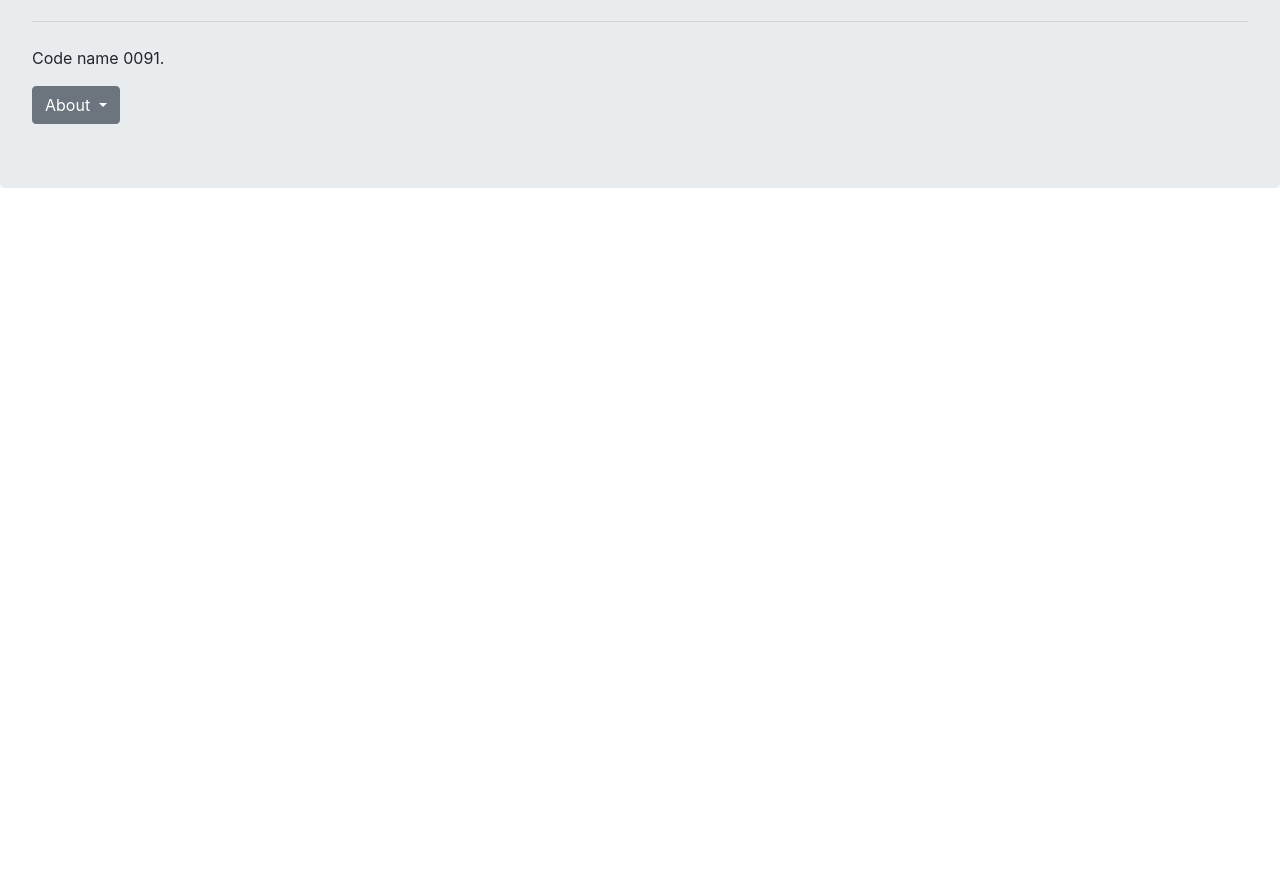
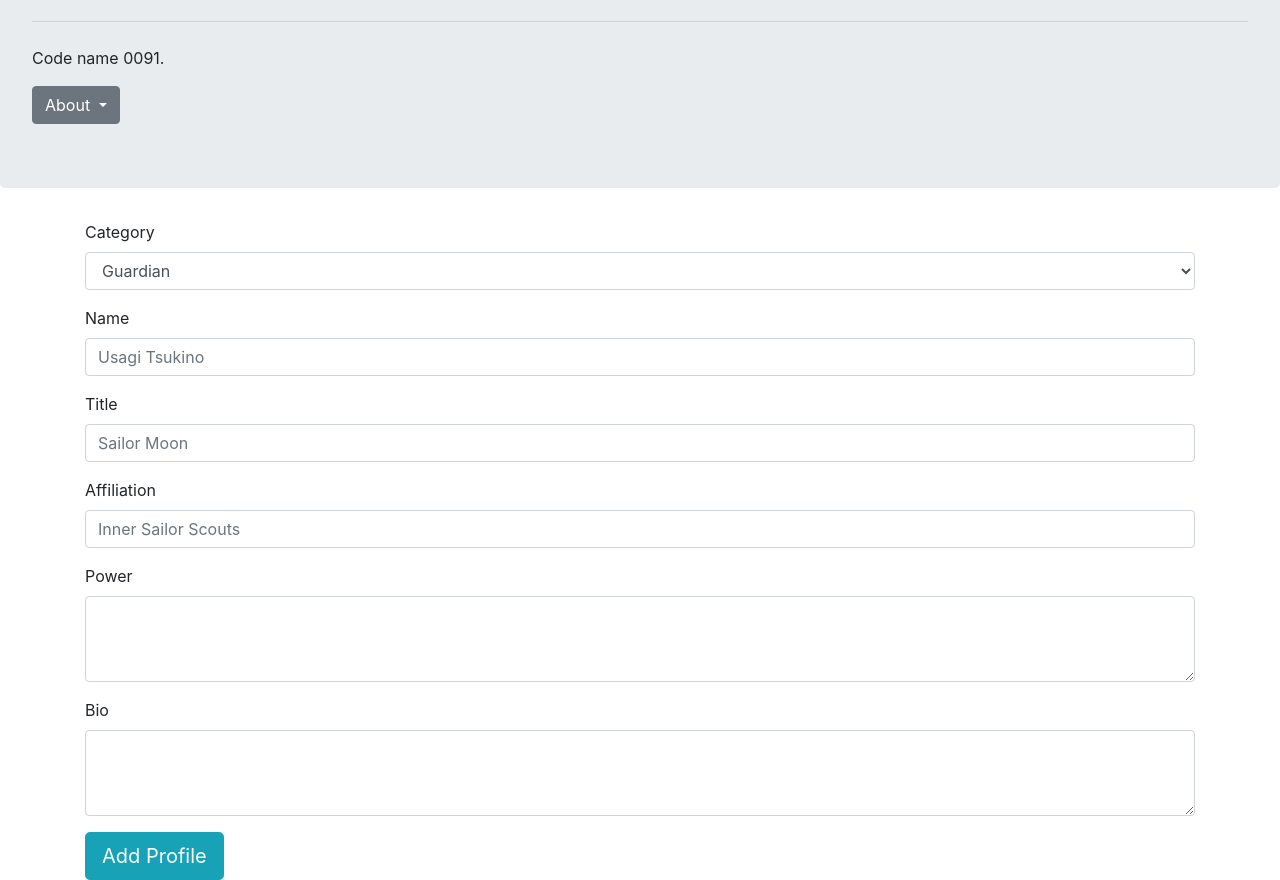
Before and after one commit to cglorious/fruits-parlor-crown-frontend, a plain HTML site: page index.html in a window 1280 px wide. Shown: the part 172-1052 px from the top of the page. Before the commit the page ends 800 px from the top, so only its background shows below. Drawn offline with nearby package versions, Linux system fonts and the light colour scheme; no server answers.

Commit message:
form template in html file

```diff
--- a/index.html
+++ b/index.html
@@ -39,6 +39,39 @@
       <div class="container" id="form-container">
       </div>
 
+      <div class="container">
+        <form>
+          <div class="form-group">
+            <label for="exampleFormControlSelect1">Category</label>
+            <select class="form-control" id="exampleFormControlSelect1">
+              <option>Guardian</option>
+              <option>Villian</option>
+            </select>
+          </div>
+          <div class="form-group">
+            <label for="exampleFormControlInput1">Name</label>
+            <input type="text" class="form-control" id="exampleFormControlInput1" placeholder="Usagi Tsukino">
+          </div>
+          <div class="form-group">
+            <label for="exampleFormControlInput1">Title</label>
+            <input type="text" class="form-control" id="exampleFormControlInput1" placeholder="Sailor Moon">
+          </div>
+          <div class="form-group">
+            <label for="exampleFormControlInput1">Affiliation</label>
+            <input type="text" class="form-control" id="exampleFormControlInput1" placeholder="Inner Sailor Scouts">
+          </div>
+          <div class="form-group">
+            <label for="exampleFormControlTextarea1">Power</label>
+            <textarea class="form-control" id="exampleFormControlTextarea1" rows="3"></textarea>
+          </div>
+          <div class="form-group">
+            <label for="exampleFormControlTextarea1">Bio</label>
+            <textarea class="form-control" id="exampleFormControlTextarea1" rows="3"></textarea>
+          </div>
+          <button type="submit" class='btn btn-primary btn-lg btn btn-info'>Add Profile</button>
+        </form>
+      </div>
+
     </section>
 
     <script src="index.js" type="text/javascript"></script>
```
